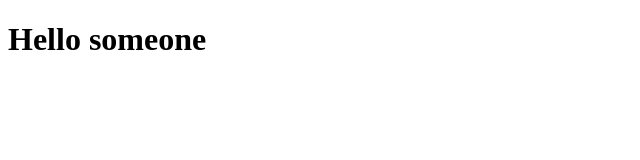
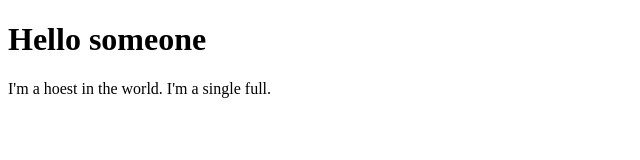
Before and after one commit to THAY1688/website.t, a plain HTML site: page index.html in a window 1280 px wide. Shown: the whole page, without its empty margins (0-640 px from the left). Drawn offline with Linux system fonts and the light colour scheme.

Commit message:
Hello someone

```diff
--- a/index.html
+++ b/index.html
@@ -7,5 +7,6 @@
 </head>
 <body>
     <h1>Hello someone</h1>
+    <p>I'm a hoest in the world. I'm a single full.</p>
 </body>
 </html>
```
